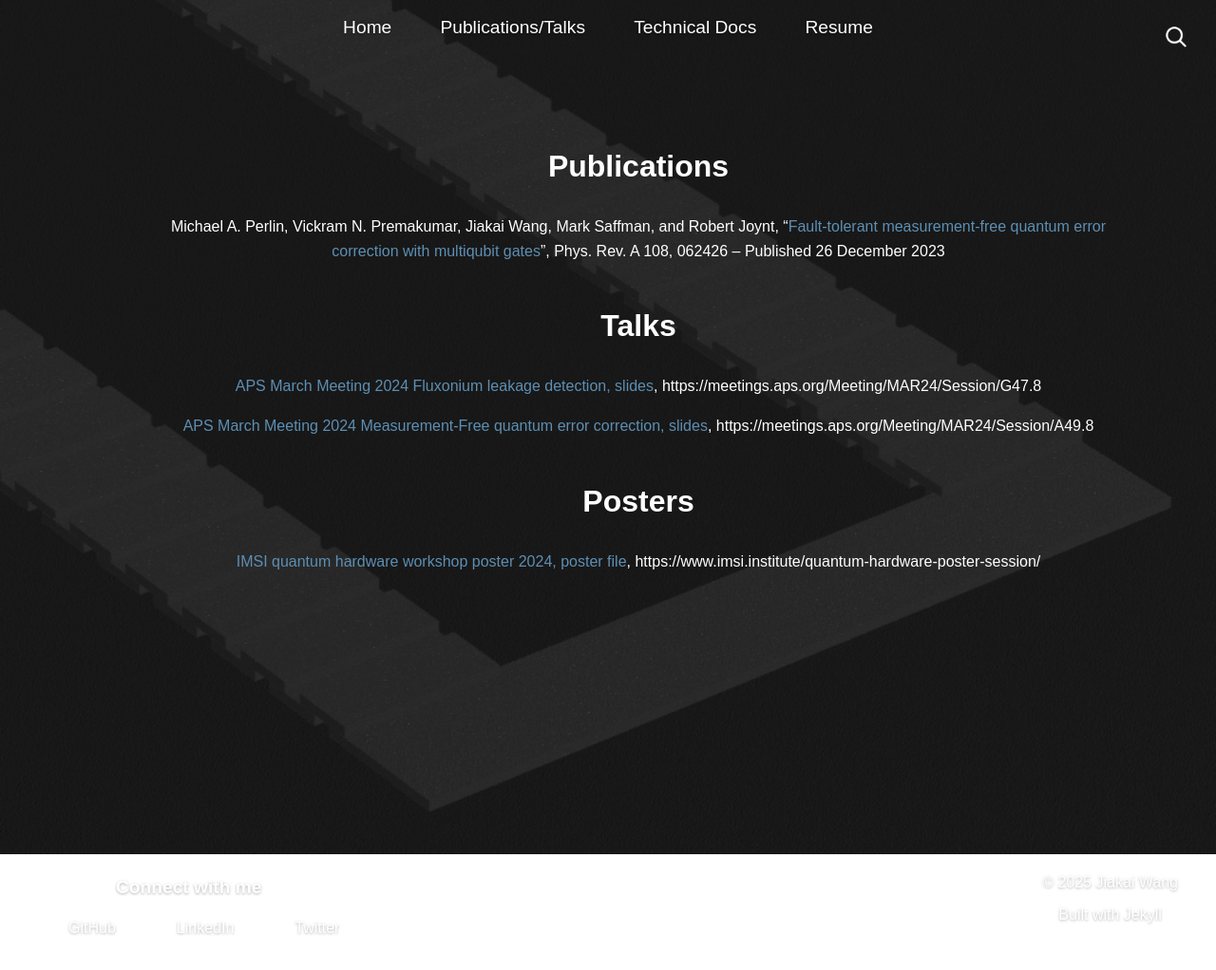
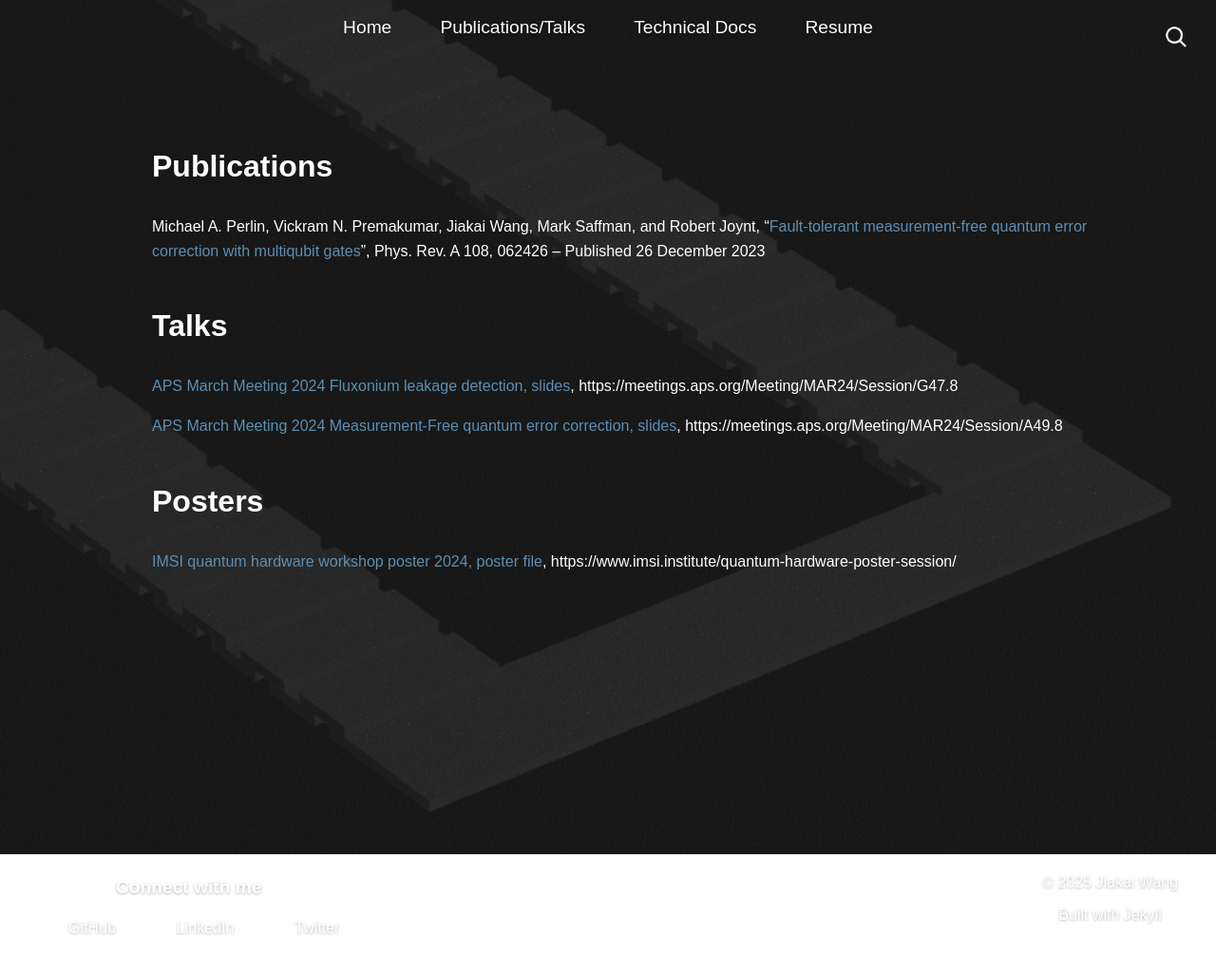
Before and after one commit to JiakaiW/JiakaiW.github.io, a Jekyll site: the page built from publications-talks.md, in a window 1280 px wide. Shown: the whole page at 95% size. Built offline with Jekyll 4.4.1, drawn with Linux system fonts in a browser that asks for light colours; comment, search, counter and statistics services are not loaded.

Commit message:
modified publications' align

```diff
--- a/assets/css/docs.css
+++ b/assets/css/docs.css
@@ -53,10 +53,11 @@
 
 .doc-card img {
     width: 100%;
-    height: 100px;
+    height: 100%;
     object-fit: cover;
-    margin-bottom: -10px; /* Pull content up slightly to overlap */
-    position: relative;
+    position: absolute;
+    top: 0;
+    left: 0;
     z-index: 1;
 }
 
@@ -64,12 +65,12 @@
     padding: 1.5em;
     background: linear-gradient(
         to bottom,
-        rgba(30, 30, 30, 0.98) 0%,
-        rgba(30, 30, 30, 1) 100%
+        rgba(30, 30, 30, 0.7) 0%,
+        rgba(30, 30, 30, 0.8) 100%
     );
     position: relative;
     z-index: 2;
-    margin-top: -15px; /* Create overlap with image */
+    height: 100%;
 }
 
 .doc-content h2 {
--- a/publications-talks.md
+++ b/publications-talks.md
@@ -104,21 +104,24 @@ main {
 main > * {
     position: relative;
     z-index: 1;
-    max-width: 1000px;
+    max-width: 80%;
     margin-left: auto;
     margin-right: auto;
     color: white;
+    text-align: left;
 }
 
 main h1 {
     font-size: 2em;
     margin-top: 1.5em;
     margin-bottom: 1em;
+    text-align: left;
 }
 
 main p {
     margin-bottom: 1em;
     line-height: 1.6;
+    text-align: left;
 }
 
 main a {
```
